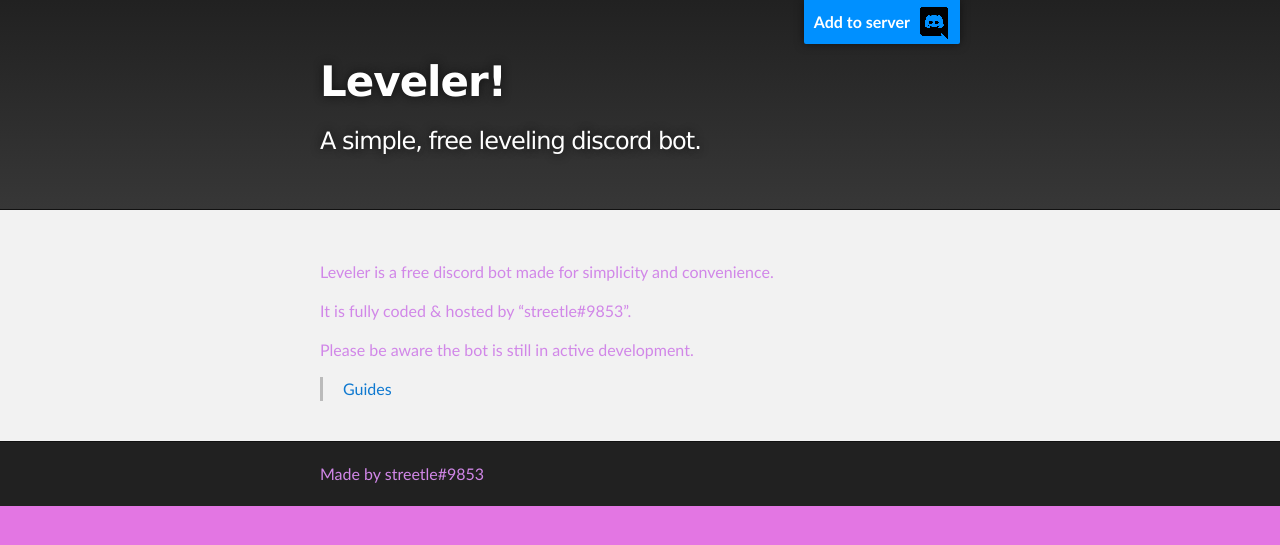
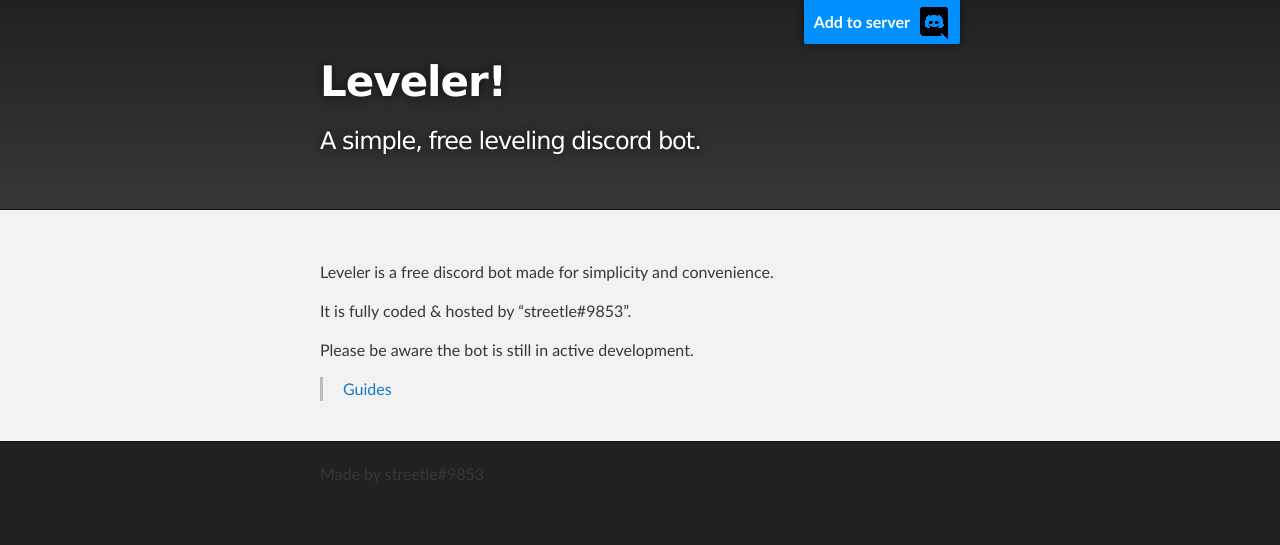
Before and after one commit to streetlegithub/levelerbot.cf, a Jekyll site: the page built from index.md, in a window 1280 px wide. Shown: the top 545 px of the page. Built offline with Jekyll 4.4.1, drawn with Linux system fonts in a browser that asks for light colours; our own code applies the rules of GitHub Pages for plain Markdown files.

Commit message:
Update jekyll-theme-slate.scss

```diff
--- a/_sass/jekyll-theme-slate.scss
+++ b/_sass/jekyll-theme-slate.scss
@@ -45,8 +45,8 @@ Theme Styles
 
 body {
   box-sizing: border-box;
-  color:#d187e8;
-  background: #e376e3;
+  color:#373737;
+  background: #212121;
   font-size: 16px;
   font-family: 'Myriad Pro', Calibri, Helvetica, Arial, sans-serif;
   line-height: 1.5;
```
